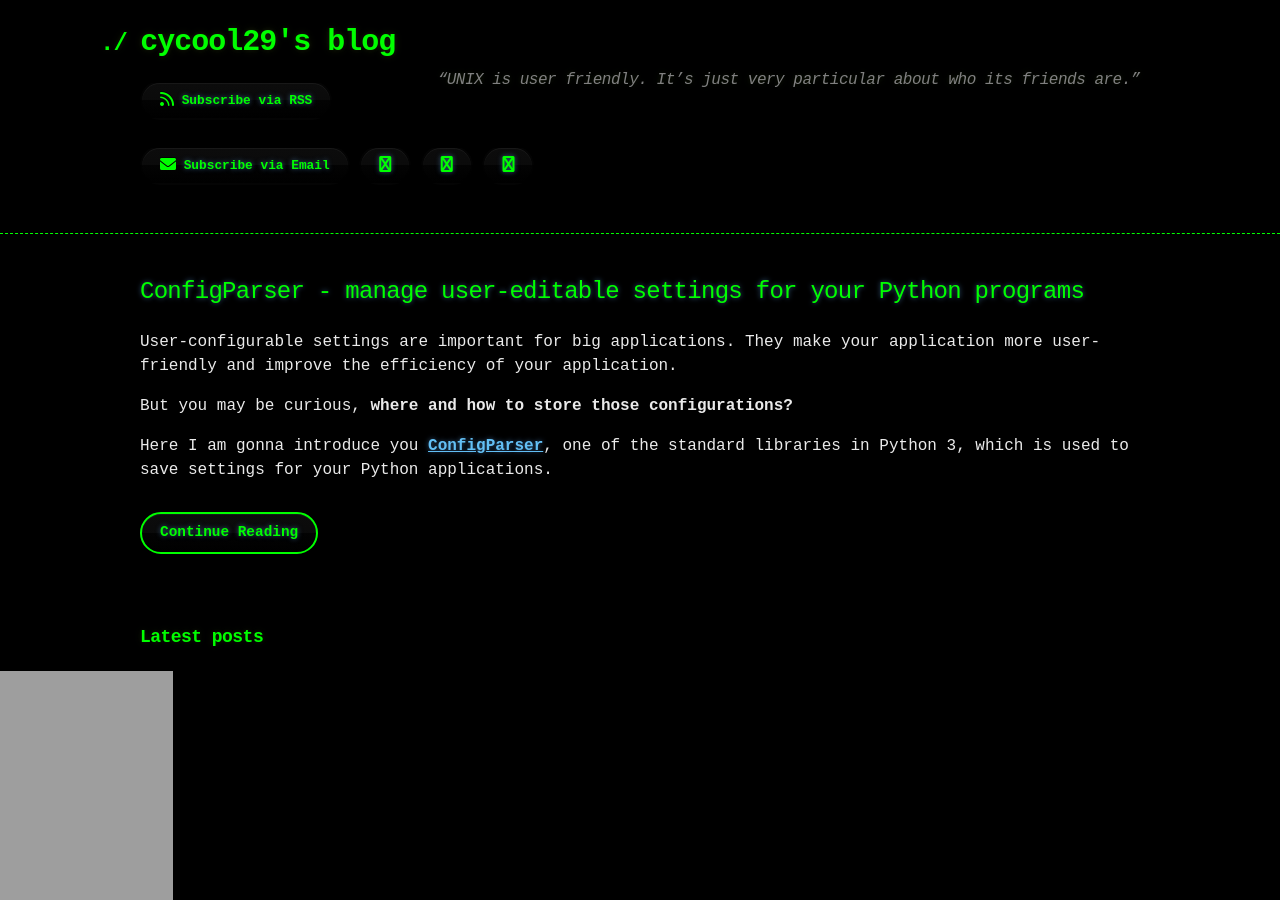
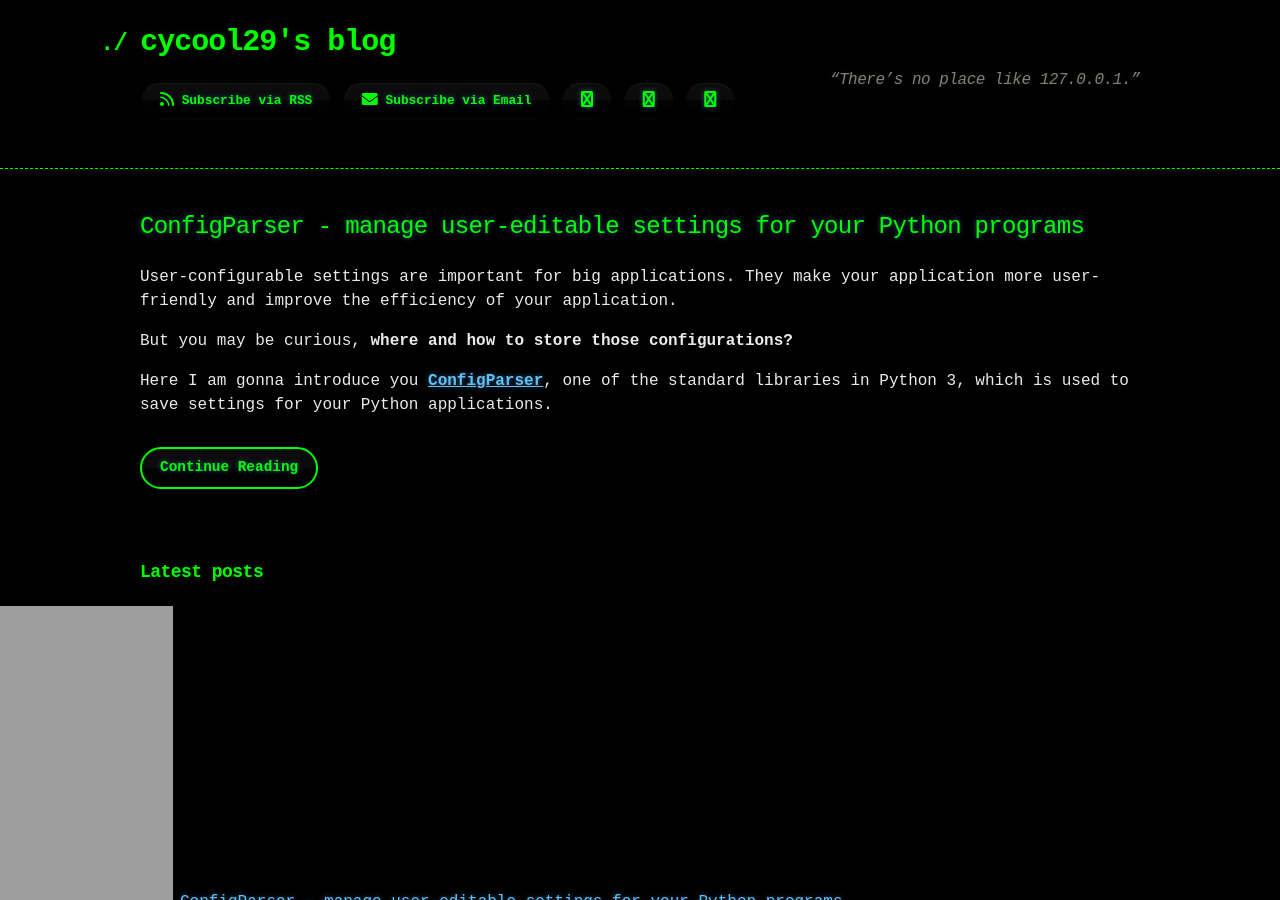
Before and after one commit to cycool29/cycool29.github.io, a Jekyll site: the page built from index.md, in a window 1280 px wide and 900 px high. Built offline with Jekyll 4.4.1, drawn with Linux system fonts in a browser that asks for light colours; a style sheet for code colours, icons or effects is not loaded.

Commit message:
Update quotes

```diff
--- a/_config.yml
+++ b/_config.yml
@@ -1,5 +1,5 @@
 title: cycool29's blog
-description: "“UNIX is user friendly. It’s just very particular about who its friends are.” "
+description: "“There’s no place like 127.0.0.1.” "
 bio: A high school student. Intermediate in Python, Git, Bash. Learning JavaScript. He/Him. "
 author: cycool29
 url: https://cycool29.github.io
```
